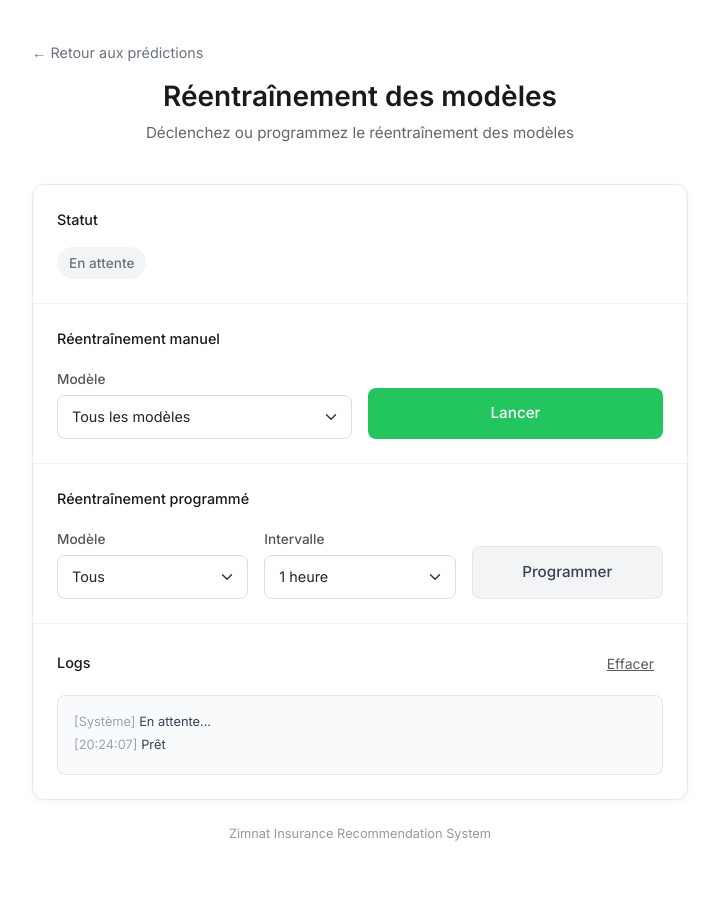
After one commit to rosasbehoundja/insurance-recommendation, a Flask app: page /retrain in a window 1280 px wide. The commit adds this page. Shown: the whole page, without its empty margins (280-999 px from the left). Run offline with Flask 3, Linux system fonts and the light colour scheme.

Commit message:
add model retraining functionality; implement API endpoints for manual and scheduled retraining

```diff
--- a/app.py
+++ b/app.py
@@ -1,10 +1,15 @@
 import pickle
+import threading
 from pathlib import Path
 from flask import Flask, render_template, request, jsonify
 import pandas as pd
 import numpy as np
 
 from scripts.preprocessing import preprocess, PRODUCT_COLUMNS, CATEGORICAL_COLUMNS, NUMERICAL_COLUMNS
+from retrain import retrain_models, run_scheduled
+
+scheduled_thread = None
+stop_scheduled = threading.Event()
 
 try:
     import tensorflow as tf
@@ -268,5 +273,115 @@ def api_predict():
         }), 400
 
 
+@app.route('/retrain')
+def retrain_page():
+    """Render the retraining management page."""
+    return render_template('retrain.html')
+
+
+@app.route('/api/retrain', methods=['POST'])
+def api_retrain():
+    """API endpoint to trigger model retraining."""
+    try:
+        data = request.get_json() or {}
+        model = data.get('model', 'all')
+
+        success = retrain_models(model=model)
+
+        if success:
+            return jsonify({
+                'success': True,
+                'message': 'Réentraînement terminé avec succès',
+                'model': model
+            })
+        else:
+            return jsonify({
+                'success': False,
+                'error': 'Le réentraînement a échoué'
+            }), 500
+
+    except Exception as e:
+        return jsonify({
+            'success': False,
+            'error': str(e)
+        }), 500
+
+
+@app.route('/api/retrain/schedule', methods=['POST'])
+def api_schedule_retrain():
+    """API endpoint to start scheduled retraining."""
+    global scheduled_thread, stop_scheduled
+
+    try:
+        data = request.get_json() or {}
+        model = data.get('model', 'all')
+        interval = int(data.get('interval', 3600))
+
+        if scheduled_thread and scheduled_thread.is_alive():
+            return jsonify({
+                'success': False,
+                'error': 'Une programmation est déjà active'
+            }), 400
+
+        stop_scheduled.clear()
+        scheduled_thread = threading.Thread(
+            target=run_scheduled,
+            args=(interval, model, stop_scheduled),
+            daemon=True
+        )
+        scheduled_thread.start()
+
+        return jsonify({
+            'success': True,
+            'message': 'Programmation démarrée',
+            'model': model,
+            'interval': interval
+        })
+
+    except Exception as e:
+        return jsonify({
+            'success': False,
+            'error': str(e)
+        }), 500
+
+
+@app.route('/api/retrain/schedule', methods=['DELETE'])
+def api_stop_schedule():
+    """API endpoint to stop scheduled retraining."""
+    global scheduled_thread, stop_scheduled
+
+    try:
+        if not scheduled_thread or not scheduled_thread.is_alive():
+            return jsonify({
+                'success': False,
+                'error': 'Aucune programmation active'
+            }), 400
+
+        stop_scheduled.set()
+
+        return jsonify({
+            'success': True,
+            'message': 'Programmation arrêtée'
+        })
+
+    except Exception as e:
+        return jsonify({
+            'success': False,
+            'error': str(e)
+        }), 500
+
+
+@app.route('/api/retrain/status', methods=['GET'])
+def api_retrain_status():
+    """API endpoint to get scheduled retraining status."""
+    global scheduled_thread
+
+    is_running = scheduled_thread and scheduled_thread.is_alive()
+
+    return jsonify({
+        'scheduled': is_running
+    })
+
+
 if __name__ == '__main__':
     app.run(debug=True, host='0.0.0.0', port=5000)
--- a/templates/index.html
+++ b/templates/index.html
@@ -147,6 +147,9 @@
 </head>
 <body>
     <div class="container container-main">
+        <div class="d-flex justify-content-end mb-3">
+            <a href="/retrain" class="btn btn-outline-secondary btn-sm">Réentraînement des modèles</a>
+        </div>
         <div class="page-header">
             <h1>Recommandation d'assurance</h1>
             <p>Trouvez les produits d'assurance adaptés à votre profil</p>
--- /dev/null
+++ b/templates/retrain.html
@@ -0,0 +1,415 @@
+<!DOCTYPE html>
+<html lang="fr">
+<head>
+    <meta charset="UTF-8">
+    <meta name="viewport" content="width=device-width, initial-scale=1.0">
+    <title>Réentraînement des modèles</title>
+    <link href="https://cdn.jsdelivr.net/npm/bootstrap@5.3.0/dist/css/bootstrap.min.css" rel="stylesheet">
+    <link href="https://fonts.googleapis.com/css2?family=Inter:wght@400;500;600&display=swap" rel="stylesheet">
+    <style>
+        * {
+            font-family: 'Inter', sans-serif;
+        }
+        body {
+            background: #ffffff;
+            min-height: 100vh;
+            padding: 40px 0;
+            color: #333;
+        }
+        .container-main {
+            max-width: 680px;
+            margin: 0 auto;
+        }
+        .page-header {
+            text-align: center;
+            margin-bottom: 40px;
+        }
+        .page-header h1 {
+            font-size: 1.75rem;
+            font-weight: 600;
+            color: #1a1a1a;
+            margin-bottom: 8px;
+        }
+        .page-header p {
+            color: #666;
+            font-size: 0.95rem;
+        }
+        .card {
+            border: 1px solid #e8e8e8;
+            border-radius: 12px;
+            box-shadow: 0 2px 8px rgba(0, 0, 0, 0.04);
+        }
+        .form-section {
+            padding: 24px;
+            border-bottom: 1px solid #f0f0f0;
+        }
+        .form-section:last-child {
+            border-bottom: none;
+        }
+        .section-title {
+            font-size: 0.9rem;
+            font-weight: 500;
+            color: #1a1a1a;
+            margin-bottom: 16px;
+        }
+        .form-label {
+            font-size: 0.85rem;
+            font-weight: 500;
+            color: #555;
+            margin-bottom: 6px;
+        }
+        .form-select {
+            border-radius: 8px;
+            padding: 10px 14px;
+            border: 1px solid #ddd;
+            font-size: 0.9rem;
+            transition: border-color 0.2s;
+        }
+        .form-select:focus {
+            border-color: #22c55e;
+            box-shadow: 0 0 0 3px rgba(34, 197, 94, 0.1);
+        }
+        .btn-submit {
+            background: #22c55e;
+            border: none;
+            padding: 14px 32px;
+            font-size: 0.95rem;
+            font-weight: 500;
+            border-radius: 8px;
+            color: white;
+            width: 100%;
+            transition: background 0.2s;
+        }
+        .btn-submit:hover {
+            background: #16a34a;
+            color: white;
+        }
+        .btn-submit:disabled {
+            background: #9ca3af;
+        }
+        .btn-secondary-action {
+            background: #f3f4f6;
+            border: 1px solid #e5e7eb;
+            padding: 14px 32px;
+            font-size: 0.95rem;
+            font-weight: 500;
+            border-radius: 8px;
+            color: #374151;
+            width: 100%;
+            transition: all 0.2s;
+        }
+        .btn-secondary-action:hover {
+            background: #e5e7eb;
+        }
+        .btn-stop {
+            background: #fee2e2;
+            border: 1px solid #fecaca;
+            color: #991b1b;
+        }
+        .btn-stop:hover {
+            background: #fecaca;
+        }
+        .status-badge {
+            display: inline-block;
+            padding: 6px 12px;
+            border-radius: 20px;
+            font-size: 0.85rem;
+            font-weight: 500;
+        }
+        .status-idle {
+            background: #f3f4f6;
+            color: #6b7280;
+        }
+        .status-running {
+            background: #fef3c7;
+            color: #92400e;
+        }
+        .status-success {
+            background: #d1fae5;
+            color: #065f46;
+        }
+        .status-error {
+            background: #fee2e2;
+            color: #991b1b;
+        }
+        .log-container {
+            background: #f9fafb;
+            border: 1px solid #e5e7eb;
+            border-radius: 8px;
+            padding: 16px;
+            font-family: 'Consolas', 'Monaco', monospace;
+            font-size: 0.8rem;
+            max-height: 200px;
+            overflow-y: auto;
+        }
+        .log-entry {
+            margin-bottom: 4px;
+            color: #374151;
+        }
+        .log-time {
+            color: #9ca3af;
+        }
+        .log-success {
+            color: #059669;
+        }
+        .log-error {
+            color: #dc2626;
+        }
+        .nav-link-back {
+            color: #6b7280;
+            text-decoration: none;
+            font-size: 0.9rem;
+        }
+        .nav-link-back:hover {
+            color: #22c55e;
+        }
+        .footer-text {
+            text-align: center;
+            margin-top: 24px;
+            color: #999;
+            font-size: 0.8rem;
+        }
+        .spinner-border-sm {
+            width: 1rem;
+            height: 1rem;
+        }
+    </style>
+</head>
+<body>
+    <div class="container container-main">
+        <div class="mb-3">
+            <a href="/" class="nav-link-back">← Retour aux prédictions</a>
+        </div>
+
+        <div class="page-header">
+            <h1>Réentraînement des modèles</h1>
+            <p>Déclenchez ou programmez le réentraînement des modèles</p>
+        </div>
+
+        <div class="card">
+            <!-- Statut -->
+            <div class="form-section">
+                <div class="section-title">Statut</div>
+                <div class="d-flex justify-content-between align-items-center">
+                    <span id="status-badge" class="status-badge status-idle">En attente</span>
+                    <span id="schedule-status" class="text-muted" style="font-size: 0.85rem;"></span>
+                </div>
+            </div>
+
+            <!-- Réentraînement manuel -->
+            <div class="form-section">
+                <div class="section-title">Réentraînement manuel</div>
+                <div class="row g-3">
+                    <div class="col-md-6">
+                        <label class="form-label">Modèle</label>
+                        <select id="model-select" class="form-select">
+                            <option value="all">Tous les modèles</option>
+                            <option value="xgboost">XGBoost</option>
+                            <option value="deep_learning">Deep Learning</option>
+                        </select>
+                    </div>
+                    <div class="col-md-6 d-flex align-items-end">
+                        <button id="btn-retrain" class="btn-submit" onclick="startRetraining()">
+                            <span id="btn-retrain-text">Lancer</span>
+                            <span id="btn-retrain-spinner" class="spinner-border spinner-border-sm ms-2" style="display: none;"></span>
+                        </button>
+                    </div>
+                </div>
+            </div>
+
+            <!-- Programmation -->
+            <div class="form-section">
+                <div class="section-title">Réentraînement programmé</div>
+                <div class="row g-3">
+                    <div class="col-md-4">
+                        <label class="form-label">Modèle</label>
+                        <select id="schedule-model" class="form-select">
+                            <option value="all">Tous</option>
+                            <option value="xgboost">XGBoost</option>
+                            <option value="deep_learning">Deep Learning</option>
+                        </select>
+                    </div>
+                    <div class="col-md-4">
+                        <label class="form-label">Intervalle</label>
+                        <select id="schedule-interval" class="form-select">
+                            <option value="3600">1 heure</option>
+                            <option value="21600">6 heures</option>
+                            <option value="43200">12 heures</option>
+                            <option value="86400">1 jour</option>
+                            <option value="604800">1 semaine</option>
+                        </select>
+                    </div>
+                    <div class="col-md-4 d-flex align-items-end">
+                        <button id="btn-schedule" class="btn-secondary-action" onclick="scheduleRetraining()">
+                            Programmer
+                        </button>
+                    </div>
+                </div>
+                <div class="mt-3" id="stop-container" style="display: none;">
+                    <button id="btn-stop-schedule" class="btn-secondary-action btn-stop" onclick="stopSchedule()">
+                        Arrêter la programmation
+                    </button>
+                </div>
+            </div>
+
+            <!-- Logs -->
+            <div class="form-section">
+                <div class="d-flex justify-content-between align-items-center mb-3">
+                    <div class="section-title mb-0">Logs</div>
+                    <button class="btn btn-sm btn-link text-muted" onclick="clearLogs()">Effacer</button>
+                </div>
+                <div id="log-container" class="log-container">
+                    <div class="log-entry"><span class="log-time">[Système]</span> En attente...</div>
+                </div>
+            </div>
+        </div>
+
+        <p class="footer-text">Zimnat Insurance Recommendation System</p>
+    </div>
+
+    <script>
+        let isRetraining = false;
+
+        function addLog(message, type = 'info') {
+            const logContainer = document.getElementById('log-container');
+            const time = new Date().toLocaleTimeString('fr-FR');
+            const logClass = type !== 'info' ? `log-${type}` : '';
+            const entry = document.createElement('div');
+            entry.className = 'log-entry';
+            entry.innerHTML = `<span class="log-time">[${time}]</span> <span class="${logClass}">${message}</span>`;
+            logContainer.appendChild(entry);
+            logContainer.scrollTop = logContainer.scrollHeight;
+        }
+
+        function clearLogs() {
+            document.getElementById('log-container').innerHTML = '';
+            addLog('Logs effacés');
+        }
+
+        function updateStatus(status, text) {
+            const badge = document.getElementById('status-badge');
+            badge.className = `status-badge status-${status}`;
+            badge.textContent = text;
+        }
+
+        async function checkScheduleStatus() {
+            try {
+                const response = await fetch('/api/retrain/status');
+                const data = await response.json();
+
+                if (data.scheduled) {
+                    document.getElementById('stop-container').style.display = 'block';
+                    document.getElementById('btn-schedule').disabled = true;
+                    document.getElementById('schedule-status').textContent = 'Programmation active';
+                    updateStatus('running', 'Programmé');
+                }
+            } catch (error) {
+                console.error('Erreur status:', error);
+            }
+        }
+
+        async function startRetraining() {
+            if (isRetraining) {
+                addLog('Réentraînement déjà en cours...', 'error');
+                return;
+            }
+
+            const model = document.getElementById('model-select').value;
+            const btn = document.getElementById('btn-retrain');
+            const btnText = document.getElementById('btn-retrain-text');
+            const spinner = document.getElementById('btn-retrain-spinner');
+
+            isRetraining = true;
+            btn.disabled = true;
+            btnText.textContent = 'En cours...';
+            spinner.style.display = 'inline-block';
+            updateStatus('running', 'En cours...');
+
+            addLog(`Démarrage (modèle: ${model})...`);
+
+            try {
+                const response = await fetch('/api/retrain', {
+                    method: 'POST',
+                    headers: { 'Content-Type': 'application/json' },
+                    body: JSON.stringify({ model: model })
+                });
+
+                const data = await response.json();
+
+                if (data.success) {
+                    addLog('Réentraînement terminé avec succès', 'success');
+                    updateStatus('success', 'Terminé');
+                } else {
+                    addLog(`Erreur: ${data.error}`, 'error');
+                    updateStatus('error', 'Erreur');
+                }
+            } catch (error) {
+                addLog(`Erreur: ${error.message}`, 'error');
+                updateStatus('error', 'Erreur');
+            } finally {
+                isRetraining = false;
+                btn.disabled = false;
+                btnText.textContent = 'Lancer';
+                spinner.style.display = 'none';
+            }
+        }
+
+        async function scheduleRetraining() {
+            const model = document.getElementById('schedule-model').value;
+            const interval = parseInt(document.getElementById('schedule-interval').value);
+            const intervalText = document.getElementById('schedule-interval').selectedOptions[0].text;
+
+            addLog(`Démarrage de la programmation...`);
+
+            try {
+                const response = await fetch('/api/retrain/schedule', {
+                    method: 'POST',
+                    headers: { 'Content-Type': 'application/json' },
+                    body: JSON.stringify({ model: model, interval: interval })
+                });
+
+                const data = await response.json();
+
+                if (data.success) {
+                    document.getElementById('stop-container').style.display = 'block';
+                    document.getElementById('btn-schedule').disabled = true;
+                    document.getElementById('schedule-status').textContent = `Programmé: ${intervalText}`;
+                    addLog(`Programmation activée: ${intervalText} (${model})`, 'success');
+                    updateStatus('running', 'Programmé');
+                } else {
+                    addLog(`Erreur: ${data.error}`, 'error');
+                }
+            } catch (error) {
+                addLog(`Erreur: ${error.message}`, 'error');
+            }
+        }
+
+        async function stopSchedule() {
+            try {
+                const response = await fetch('/api/retrain/schedule', {
+                    method: 'DELETE'
+                });
+
+                const data = await response.json();
+
+                if (data.success) {
+                    document.getElementById('stop-container').style.display = 'none';
+                    document.getElementById('btn-schedule').disabled = false;
+                    document.getElementById('schedule-status').textContent = '';
+                    addLog('Programmation arrêtée', 'success');
+                    updateStatus('idle', 'En attente');
+                } else {
+                    addLog(`Erreur: ${data.error}`, 'error');
+                }
+            } catch (error) {
+                addLog(`Erreur: ${error.message}`, 'error');
+            }
+        }
+
+        window.onload = function() {
+            addLog('Prêt');
+            checkScheduleStatus();
+        };
+    </script>
+</body>
+</html>
```
Also changed, not shown: main.py (+1 -7 lines), retrain.py (added, +134 -0 lines), 1 other file.
